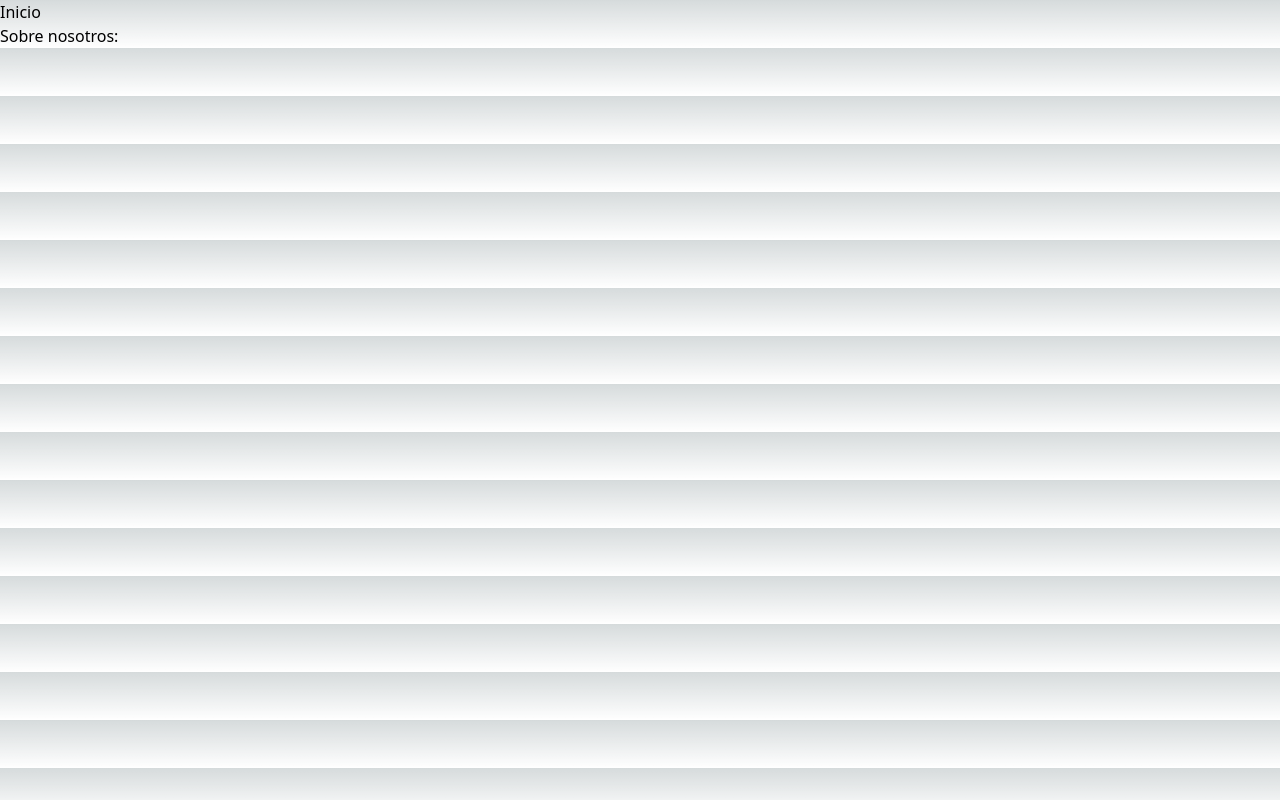
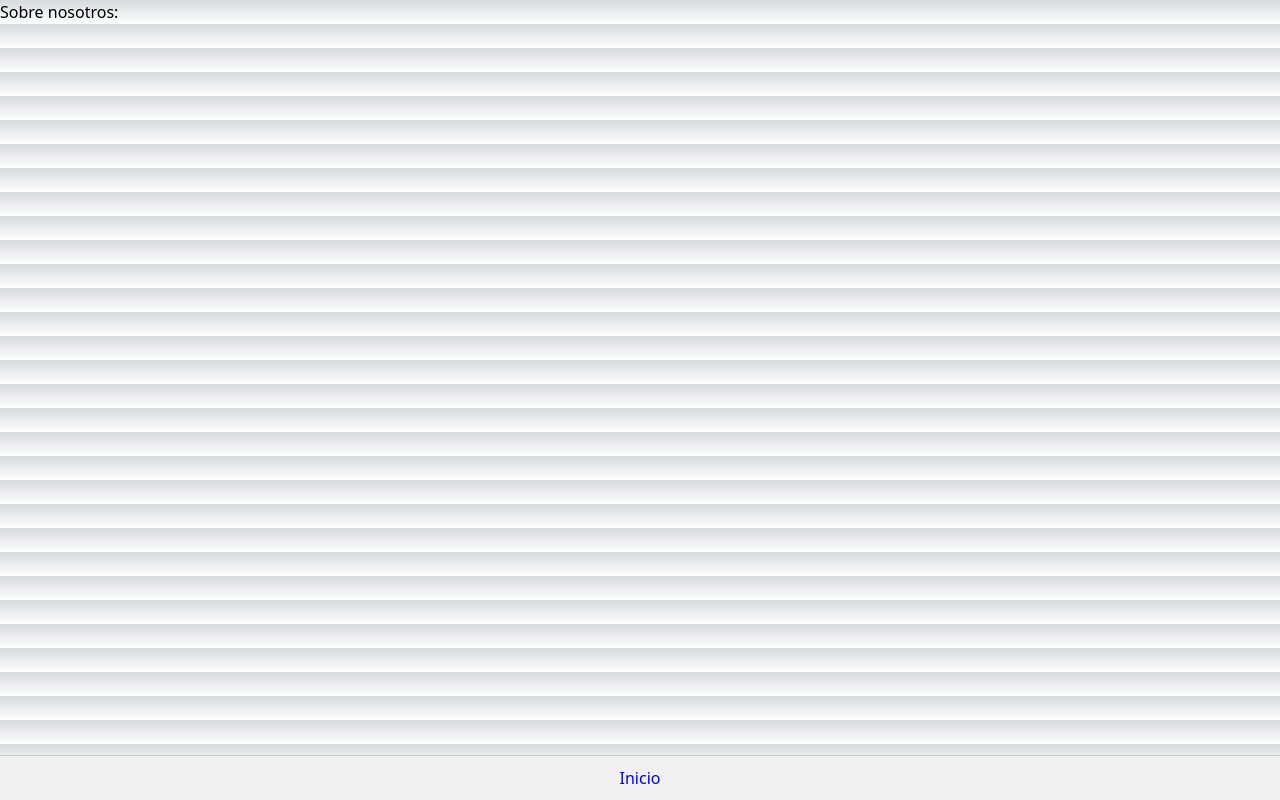
Before and after one commit to Lukaku20/psychic-eureka, a Next.js app: page /about in a window 1280 px wide. Built offline with nearby package versions, Linux system fonts and the light colour scheme.

Commit message:
actually css

```diff
--- a/src/globals.css
+++ b/src/globals.css
@@ -31,3 +31,15 @@ body {
     text-wrap: balance;
   }
 }
+
+.button{
+  position: fixed;
+  bottom: 0;
+  left: 0;
+  width: 100%;
+  background-color: #f0f0f0;
+  padding: 10px;
+  text-align: center;
+  border-top: 1px solid #ccc;
+  color: blue;
+}
--- a/src/pages/about.js
+++ b/src/pages/about.js
@@ -2,7 +2,7 @@ import Link from "next/link";
 export default function about(){
     return (
         <div className="about">
-            <Link href='/' color='blue.400' _hover={{ color: 'blue.500' }}>
+            <Link href='/' className="button">
       Inicio
     </Link>
             <h1 className="title"> Sobre nosotros:</h1>
--- a/src/pages/noticias.js
+++ b/src/pages/noticias.js
@@ -3,7 +3,7 @@ import Link from "next/link";
 export default function Noticias() {
     return (
       <div className="noticias">
-        <Link href='/' color='blue.400' _hover={{ color: 'blue.500' }}>
+        <Link href='/' className="button">
       Inicio
     </Link>
         <h1>Noticias</h1>
```
